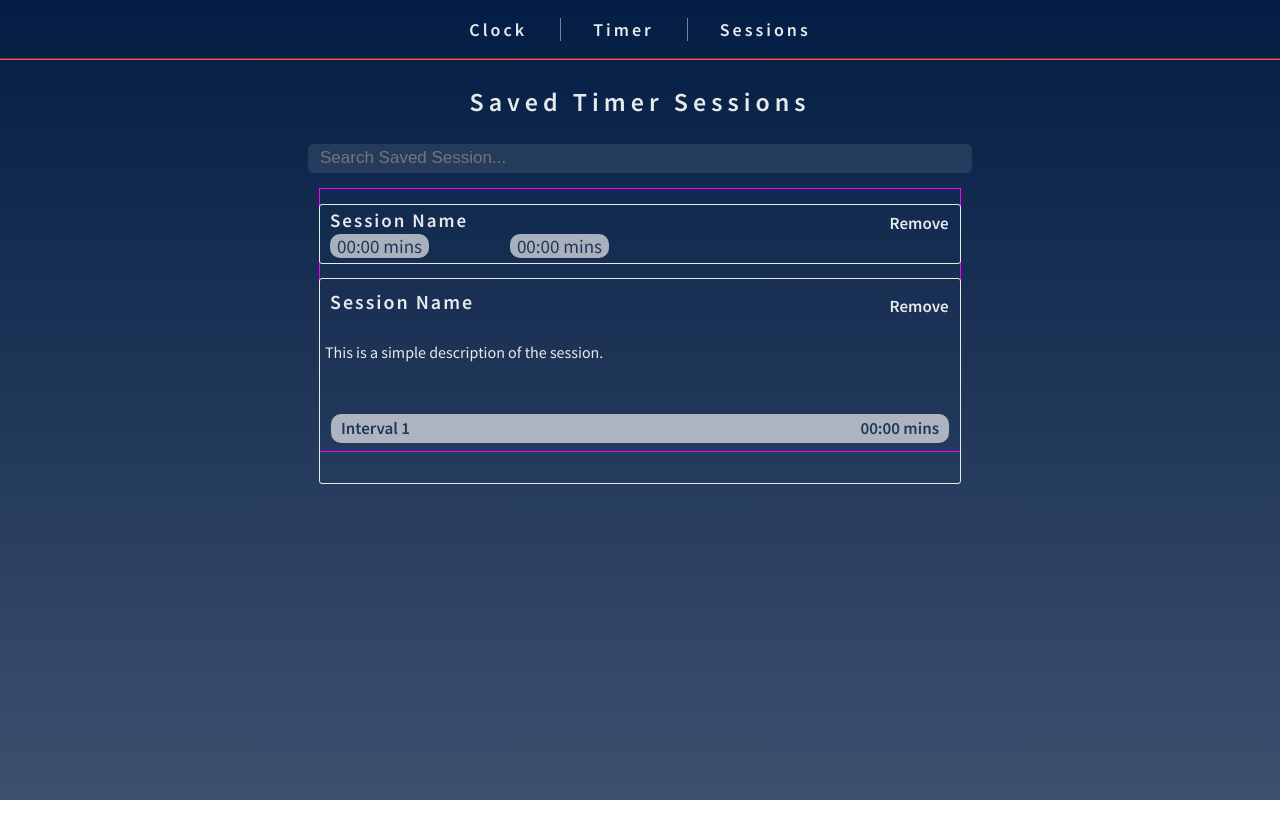
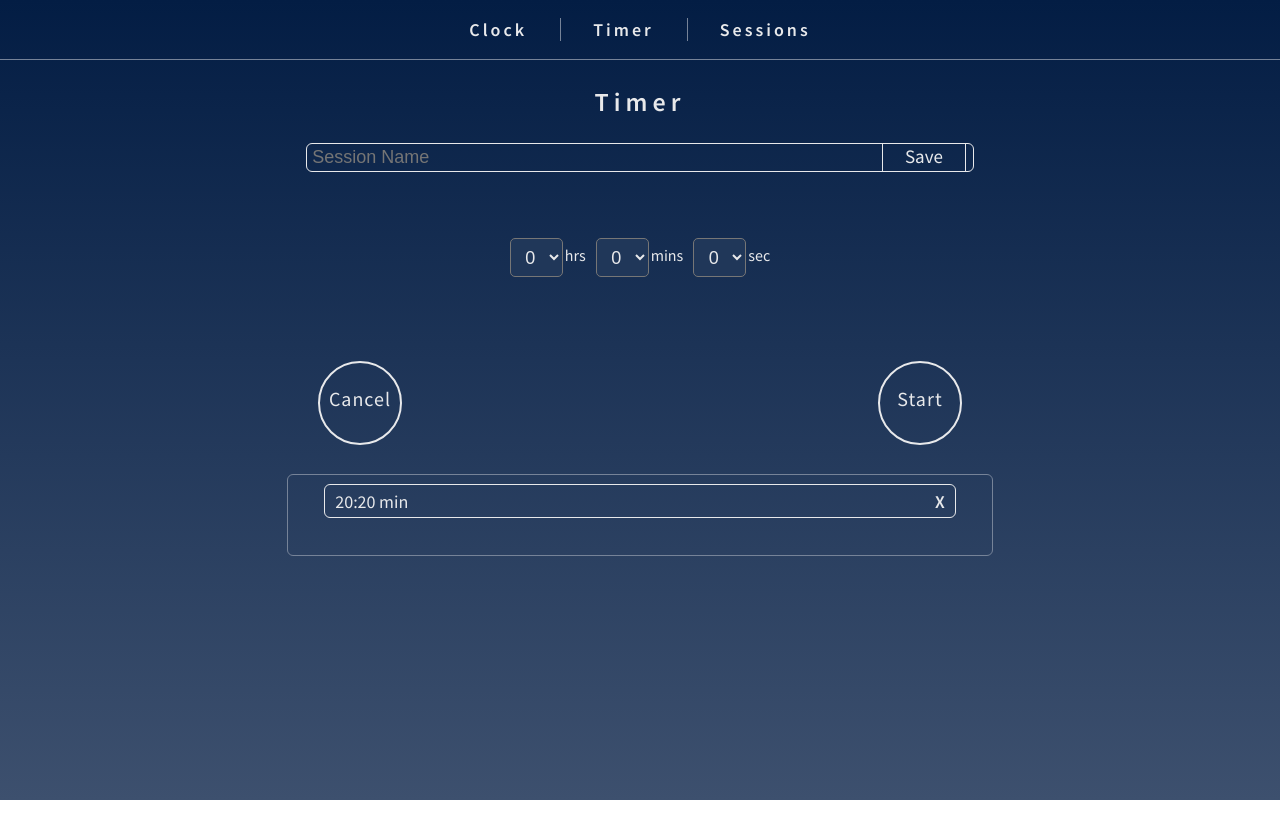
Before and after one commit to Rio0628/clock-timer, a React (Create React App) app: page /timer in a window 1280 px wide. Shown: the top 838 px of the page. Built offline with nearby package versions, Linux system fonts and the light colour scheme.

Commit message:
Added Functionality
- Implemented the react router dom completely into the application.
- Now when the user clicks one of the navbar items it will show the corresponding view component.

```diff
--- a/src/App.js
+++ b/src/App.js
@@ -1,5 +1,5 @@
 import React, { Component } from 'react';
-import { BrowserRouter as Router, Switch, Route, Link } from 'react-router-dom';
+import { BrowserRouter as Router, Routes, Route, Link } from 'react-router-dom';
 import ClockView from './components/ClockView';
 import TimerView from './components/TimerView';
 import TimerSSNSview from './components/TimerSSNSview';
@@ -15,17 +15,20 @@
 
     return (
       <div className="container">
-        <div className='linkContainer'>
-          <Router>
+        <Router>
+          <div className='linkContainer'>
             <p className='indLink'><Link className='Link' to='/'>Clock</Link></p>
             <p className='indLink'><Link className='Link' to='/timer'>Timer</Link></p>
             <p className='indLink'><Link className='Link' to='/sessions'>Sessions</Link></p>
-          </Router>
-        </div>
+          </div>
 
-        <TimerSSNSview />
-        {/* <TimerView /> */}
-        {/* <ClockView />  */}
+          <Routes>
+            <Route path='/' element={ <ClockView /> }/>
+            <Route path='/timer' element={ <TimerView /> }/>
+            <Route path='/sessions' element={ <TimerSSNSview /> }/>
+          </Routes>
+
+        </Router>
       </div>
     );
   }
--- a/src/index.css
+++ b/src/index.css
@@ -60,7 +60,7 @@
   align-items: center;
   height: 100vh;
   width: 100vw;
-  outline: 1px solid red;
+  /* outline: 1px solid red; */
 }
 
 .clockViewHeading, .timerCntrHdng, .timerSsnsHdng{
@@ -554,7 +554,7 @@
 
   .indTimerSession {
     width: 55%;
-    outline: 1px solid magenta;
+    /* outline: 1px solid magenta; */
   }
 
   .nameOfSession {
@@ -651,7 +651,7 @@
 
   .indTimerSession {
     width: 50%;
-    outline: 1px solid magenta;
+    /* outline: 1px solid magenta; */
   }
 
   .nameOfSession {
@@ -757,7 +757,7 @@
   .sessionNameInput {
     width: 86%;
     font-size: 20px;
-    outline: 1px solid red;
+    /* outline: 1px solid red; */
   }
 
   .inputTimer p {
```
